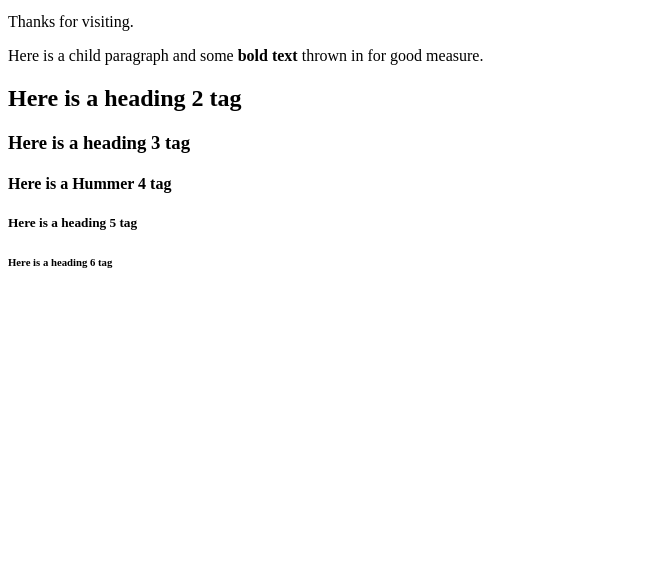
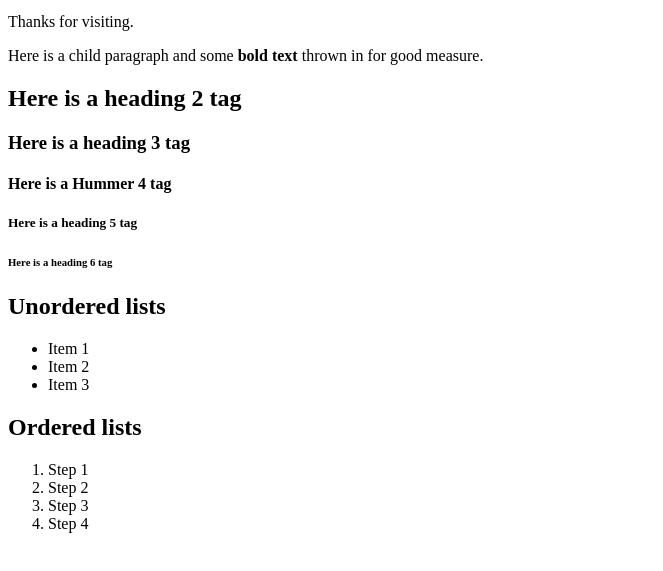
Before and after one commit to staygeekin/git_test, a plain HTML site: page html-boilerplate/index.html in a window 1280 px wide. Shown: the part 101-672 px from the top of the page, without its empty margins (0-663 px from the left). Drawn offline with Linux system fonts and the light colour scheme.

Commit message:
Added ordered and unordered lists

```diff
--- a/html-boilerplate/index.html
+++ b/html-boilerplate/index.html
@@ -19,5 +19,18 @@
     <h5>Here is a heading 5 tag</h5>
     <h6>Here is a heading 6 tag</h6>
 <!--I'm sure the formatting of this makes real developers cringe.-->
+<h2>Unordered lists</h2>
+<ul>
+    <li>Item 1</li>
+    <li>Item 2</li>
+    <li>Item 3</li>
+</ul>
+<h2>Ordered lists</h2>
+<ol>
+    <li>Step 1</li>
+    <li>Step 2</li>
+    <li>Step 3</li>
+    <li>Step 4</li>
+</ol>
 </body>
 </html>
```
